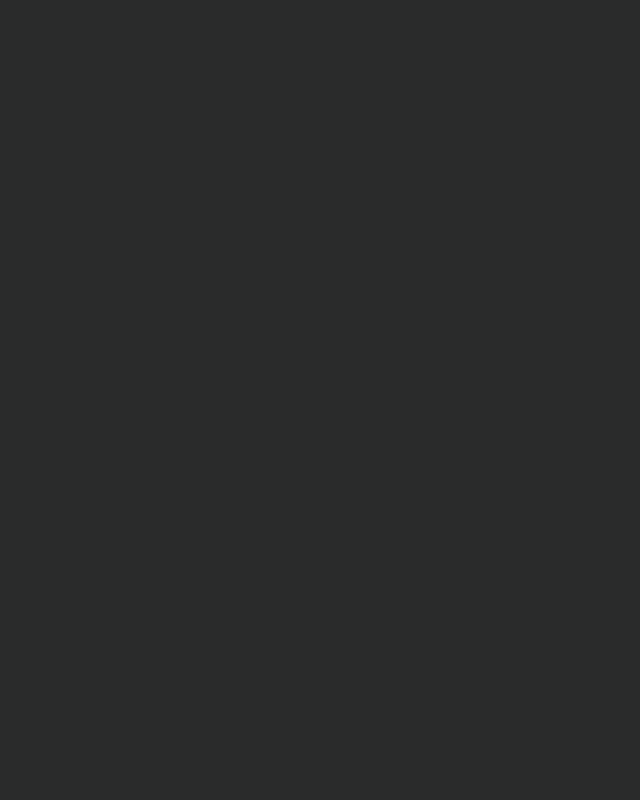
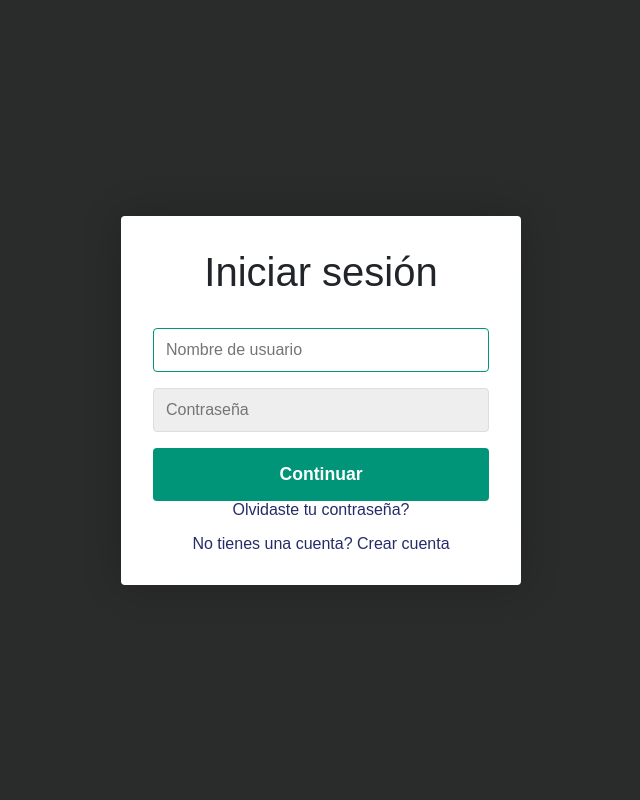
Before and after one commit to LauraRamirez1/pet-, a PHP site: page / in a window 1280 px wide. Before the commit the part shown is empty. Shown: the whole page, without its empty margins (319-959 px from the left). Run offline with PHP 8.4, Linux system fonts and the light colour scheme.

Commit message:
login form agregado
falta agregar más validaciones y mover el form a form.html (actualmente en index)

```diff
--- a/pet/index.html
+++ b/pet/index.html
@@ -9,8 +9,52 @@
     <link href="./style.css" rel="stylesheet" media="screen">
 </head>
 <body>
-    <main></main>
-    <footer></footer>
+    <div class="container">
+        <form class="form" id="login">
+            <h1 class="form__title">Iniciar sesión</h1>
+            <div class="form__message form__message--error"></div>
+            <div class="form__input-group">
+                <input type="text" class="form__input" autofocus placeholder="Nombre de usuario">
+                <div class="form__input-error-message"></div>
+            </div>
+            <div class="form__input-group">
+                <input type="password" class="form__input" autofocus placeholder="Contraseña">
+                <div class="form__input-error-message"></div>
+            </div>
+            <button class="form__button" type="submit">Continuar</button>
+            <p class="form__text">
+                <a href="#" class="form__link">Olvidaste tu contraseña?</a>
+            </p>
+            <p class="form__text">
+                <a class="form__link" href="./" id="linkCreateAccount">No tienes una cuenta? Crear cuenta</a>
+            </p>
+        </form>
+        <form class="form form--hidden" id="createAccount">
+            <h1 class="form__title">Crear Cuenta</h1>
+            <div class="form__message form__message--error"></div>
+            <div class="form__input-group">
+                <input type="text" id="signupUsername" class="form__input" autofocus placeholder="Nombre de usuario">
+                <div class="form__input-error-message"></div>
+            </div>
+            <div class="form__input-group">
+                <input type="text" class="form__input" autofocus placeholder="Correo electrónico">
+                <div class="form__input-error-message"></div>
+            </div>
+            <div class="form__input-group">
+                <input type="password" class="form__input" autofocus placeholder="Contraseña">
+                <div class="form__input-error-message"></div>
+            </div>
+            <div class="form__input-group">
+                <input type="password" class="form__input" autofocus placeholder="Confirma tu contraseña">
+                <div class="form__input-error-message"></div>
+            </div>
+            <button class="form__button" type="submit">Continue</button>
+            <p class="form__text">
+                <a class="form__link" href="./" id="linkLogin">Ya tienes una cuenta? Iniciar sesión </a>
+            </p>
+        </form>
+    </div>
+    <script src="./main.js"></script>
     <script src="https://cdn.jsdelivr.net/npm/bootstrap@5.3.0-alpha1/dist/js/bootstrap.bundle.min.js" integrity="sha384-w76AqPfDkMBDXo30jS1Sgez6pr3x5MlQ1ZAGC+nuZB+EYdgRZgiwxhTBTkF7CXvN" crossorigin="anonymous"></script>
+
 </body>
-</html>
--- a/pet/style.css
+++ b/pet/style.css
@@ -4,13 +4,152 @@
     box-sizing: border-box;
   }
   body{
-    font-size: 14px;
-    font-family: 'Poppins', sans-serif;
-    font-weight: 400;
-    background: #2a2b2b;
+
   }
 
   a{
     text-decoration: none;
     color: #ffff;
   }
+
+
+
+
+
+
+  body {
+
+    font-size: 14px;
+    font-family: 'Poppins', sans-serif;
+    font-weight: 400;
+    background: #2a2b2b;
+
+    --color-primary: #009579;
+    --color-primary-dark: #007f67;
+    --color-secondary: #252c6a;
+    --color-error: #cc3333;
+    --color-success: #4bb544;
+    --border-radius: 4px;
+
+    height: 100vh;
+    display: flex;
+    align-items: center;
+    justify-content: center;
+    background-size: cover;
+
+
+
+}
+
+.container {
+    width: 400px;
+    max-width: 400px;
+    margin: 1rem;
+    padding: 2rem;
+    box-shadow: 0 0 40px rgba(0, 0, 0, 0.2);
+    border-radius: var(--border-radius);
+    background: #ffffff;
+}
+
+.container,
+.form__input,
+.form__button {
+    font: 500 1rem 'Quicksand', sans-serif;
+}
+
+.form--hidden {
+    display: none;
+}
+
+.form > *:first-child {
+    margin-top: 0;
+}
+
+.form > *:last-child {
+    margin-bottom: 0;
+}
+
+.form__title {
+    margin-bottom: 2rem;
+    text-align: center;
+}
+
+.form__message {
+    text-align: center;
+    margin-bottom: 1rem;
+}
+
+.form__message--success {
+    color: var(--color-success);
+}
+
+.form__message--error {
+    color: var(--color-error);
+}
+
+.form__input-group {
+    margin-bottom: 1rem;
+}
+
+.form__input {
+    display: block;
+    width: 100%;
+    padding: 0.75rem;
+    box-sizing: border-box;
+    border-radius: var(--border-radius);
+    border: 1px solid #dddddd;
+    outline: none;
+    background: #eeeeee;
+    transition: background 0.2s, border-color 0.2s;
+}
+
+.form__input:focus {
+    border-color: var(--color-primary);
+    background: #ffffff;
+}
+
+.form__input--error {
+    color: var(--color-error);
+    border-color: var(--color-error);
+}
+
+.form__input-error-message {
+    margin-top: 0.5rem;
+    font-size: 0.85rem;
+    color: var(--color-error);
+}
+
+.form__button {
+    width: 100%;
+    padding: 1rem 2rem;
+    font-weight: bold;
+    font-size: 1.1rem;
+    color: #ffffff;
+    border: none;
+    border-radius: var(--border-radius);
+    outline: none;
+    cursor: pointer;
+    background: var(--color-primary);
+}
+
+.form__button:hover {
+    background: var(--color-primary-dark);
+}
+
+.form__button:active {
+    transform: scale(0.98);
+}
+
+.form__text {
+    text-align: center;
+}
+
+.form__link {
+    color: var(--color-secondary);
+    text-decoration: none;
+    cursor: pointer;
+}
+
+.form__link:hover {
+    text-decoration: underline;
+}
```
Also changed, not shown: pet/main.js (+54 -0 lines).
